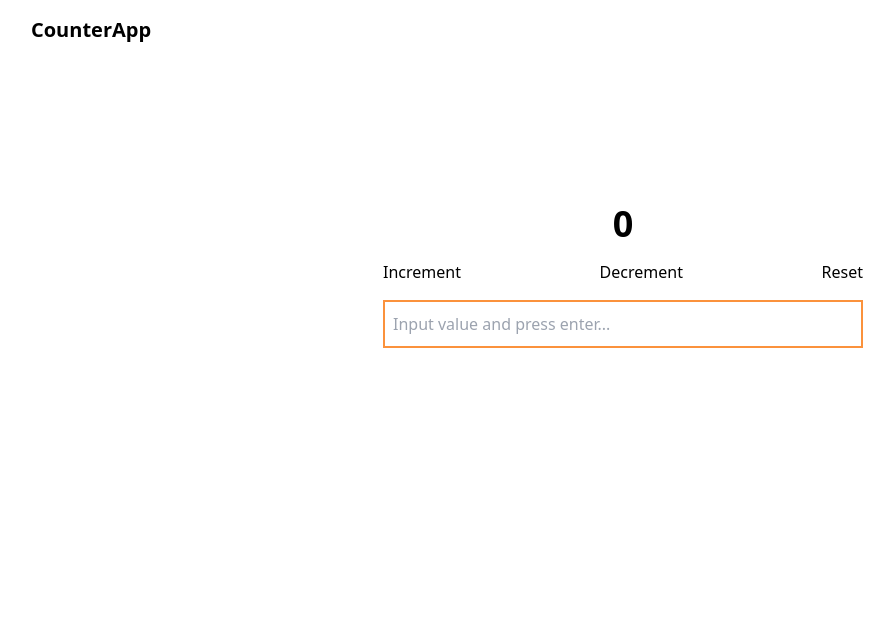
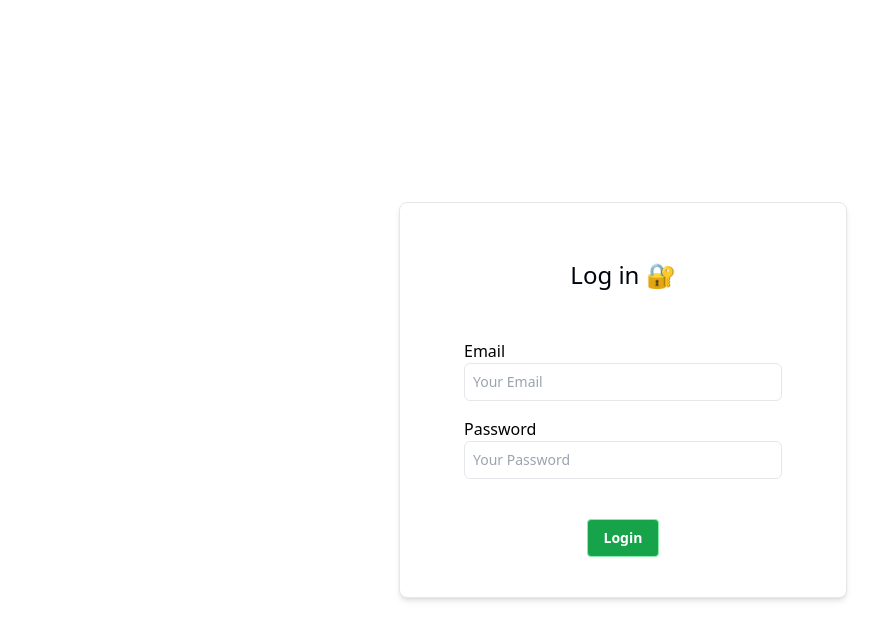
Before and after one commit to anita-brown/react_counter_app, a React (Create React App) app: page / in a window 1280 px wide. Shown: the top 640 px of the page, without its empty margins (17-911 px from the left). Built offline with nearby package versions, Linux system fonts and the light colour scheme.

Commit message:
chore: implement login

```diff
--- a/src/App.tsx
+++ b/src/App.tsx
@@ -1,16 +1,20 @@
 import React from "react";
 import Counter from "./components/counter/Counter";
 import Header from "./components/header/Header";
+import Login from "./components/login/Login";
 
 function App() {
   return (
-    <section className="px-[3rem] py-[1rem] bg-dimWhite h-[100vh]">
-      <Header />
+    <>
+    <Login />
+      {/* <section className="lg:px-[3rem] px-[2rem] py-[1rem] bg-dimWhite h-[100vh]">
+        <Header />
 
-      <div className="flex py-[10rem] justify-center items-center">
-        <Counter />
-      </div>
-    </section>
+        <div className="flex py-[13rem] justify-center items-center">
+          <Counter />
+        </div>
+      </section> */}
+    </>
   );
 }
 
--- a/src/components/counter/Counter.tsx
+++ b/src/components/counter/Counter.tsx
@@ -11,21 +11,42 @@ const Counter = () => {
     let inputValue = inputRef.current.value;
     if (inputValue !== "") {
       dispatch(incrementBy(parseInt(inputValue)));
-
     }
-
   };
   return (
     <main>
-      <p className="text-center text-4xl font-bold">{counter}</p>
+      <p className="text-center text-5xl lg:text-6xl font-bold">{counter}</p>
       <div className="flex justify-between mt-4">
-        <button onClick={() => dispatch(increment())}>Increment</button>
-        <button onClick={() => dispatch(decrement())}> Decrement</button>
-        <button onClick={() => dispatch(reset())}>Reset</button>
+        <button
+          className="text-x lg:text-xl text-gray-800 lg:py-2 lg:px-4 py-2 px-2 rounded bg-gradient-to-r from-green-500 to-green-200 rounded-lg shadow-sm hover:bg-gradient-to-l hover:from-green-500 hover:bg-green-300 font-semibold"
+          onClick={() => dispatch(increment())}
+        >
+          Increment
+        </button>
+        <button
+          className="text-x text-gray-800 lg:text-xl lg:py-2 lg:px-4 py-2 px-2 rounded bg-gradient-to-r from-blue-500 to-blue-200 rounded-lg shadow-sm hover:bg-gradient-to-l hover:from-blue-500 hover:bg-blue-300 font-semibold"
+          onClick={() => dispatch(decrement())}
+        >
+          Decrement
+        </button>
+        <button
+          className="text-x text-gray-800 lg:text-xl lg:py-2 lg:px-4 py-2 px-2 rounded bg-gradient-to-r from-red-600 to-red-200 rounded-lg shadow-sm hover:bg-gradient-to-l hover:from-red-500 hover:bg-red-300 font-semibold"
+          onClick={() => dispatch(reset())}
+        >
+          Reset
+        </button>
       </div>
-      <input onKeyPress={(e: any) => {
-        return e.key === "Enter" && handleInputChange(e)
-      }} ref={inputRef} className="lg:w-[30rem] w-[15rem] h-[3rem] text-grey-500 mt-4 px-2 border-2 border-orange-400" type="number" name="" id="" placeholder="Input value and press enter..." />
+      <input
+        onKeyPress={(e: any) => {
+          return e.key === "Enter" && handleInputChange(e);
+        }}
+        ref={inputRef}
+        className="lg:w-[30rem] w-[16.8rem] h-[3rem] text-grey-500 mt-4 lg:mt-8 px-2 border-2 border-gray-300 rounded"
+        type="number"
+        name=""
+        id=""
+        placeholder="Input value and press enter..."
+      />
     </main>
   );
 };
--- a/src/components/header/Header.tsx
+++ b/src/components/header/Header.tsx
@@ -4,11 +4,11 @@ import { Link } from "react-router-dom";
 const Header = () => {
   return (
     <nav className="flex justify-between">
-      <p className="text-xl font-bold">CounterApp</p>
-      {/* <p>
-        {" "}
-        <Link to={""}>Logout</Link>{" "}
-      </p> */}
+      <p className="text-xl font-bold text-blue-600">CounterApp</p>
+      <p className="text-red-600 font-semibold">
+
+        <Link to="/">Logout</Link>{" "}
+      </p>
     </nav>
   );
 };
--- a/src/components/login/Login.tsx
+++ b/src/components/login/Login.tsx
@@ -1,11 +1,35 @@
 import React from 'react'
 
 const Login = () => {
+  const handleFormSubmit = (e: any) => {
+    e.preventDefault();
+
+    let email = e.target.elements.email?.value;
+    let password = e.target.elements.password?.value;
+
+    console.log(email, password);
+  };
   return (
-    <div>
+    <div className="h-screen flex bg-gray-bg1">
+      <div className="w-full max-w-md m-auto bg-white rounded-lg border border-primaryBorder shadow-md py-10 px-16">
+        <h1 className="text-2xl font-medium text-primary mt-4 mb-12 text-center">Log in 🔐</h1>
 
+        <form onSubmit={handleFormSubmit}>
+          <div>
+            <label htmlFor="email">Email</label>
+            <input type="email" className={`w-full p-2 text-primary border rounded-md outline-none text-sm transition duration-150 ease-in-out mb-4`} id="email" placeholder="Your Email" />
+          </div>
+          <div>
+            <label htmlFor="password">Password</label>
+            <input type="password" className={`w-full p-2 text-primary border rounded-md outline-none text-sm transition duration-150 ease-in-out mb-4`} id="password" placeholder="Your Password" />
+          </div>
+
+          <div className="flex justify-center items-center mt-6">
+            <button className='bg-green-600 py-2 px-4 text-sm text-white rounded border border-green-300 focus:outline-none font-semibold focus:border-green-dark'>Login</button>
+          </div>
+        </form>
+      </div>
     </div>
-  )
-}
-
+  );
+};
 export default Login
--- a/src/index.tsx
+++ b/src/index.tsx
@@ -4,12 +4,15 @@ import "./index.css";
 import App from "./App";
 import { Provider } from "react-redux";
 import { store } from "./redux/store";
+import { BrowserRouter } from "react-router-dom";
 
 const root = ReactDOM.createRoot(document.getElementById("root") as HTMLElement);
 root.render(
   <React.StrictMode>
+    <BrowserRouter>
     <Provider store={store}>
       <App />
     </Provider>
+    </BrowserRouter>
   </React.StrictMode>
 );
```
